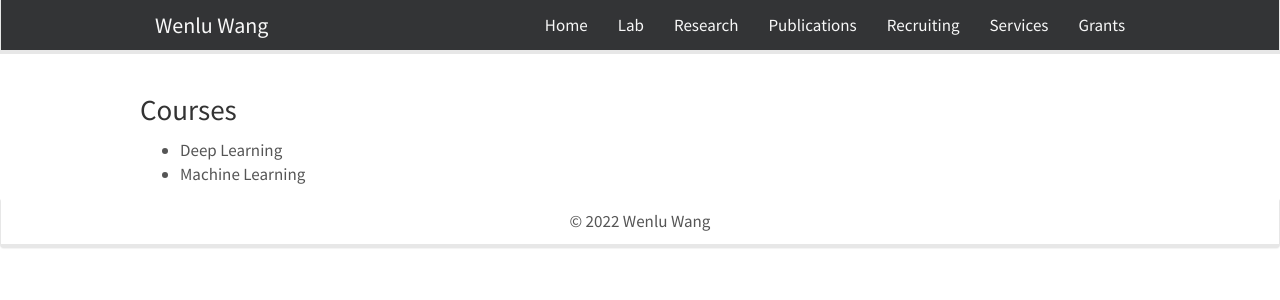
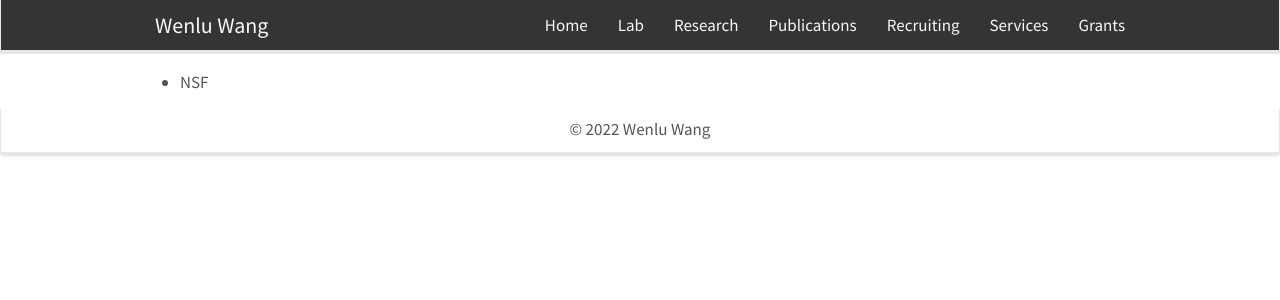
Before and after one commit to WENLU-W/WENLU-W.github.io, a Jekyll site: the page built from docs/_pages/grants.md, in a window 1280 px wide. Shown: the top 300 px of the page. Built offline with Jekyll 4.4.1, drawn with Linux system fonts in a browser that asks for light colours; nearby versions of some CDN libraries.

Commit message:
Update grants.md

```diff
--- a/docs/_pages/grants.md
+++ b/docs/_pages/grants.md
@@ -1,13 +1,10 @@
 ---
 title: "Wenlu Wang"
 layout: default
-excerpt: "Wenlu Wang - Teaching"
+excerpt: "Wenlu Wang - Grants"
 sitemap: false
-permalink: /teaching/
+permalink: /grants/
 ---
 
 
-### Courses
-
-- Deep Learning
-- Machine Learning
+- NSF
```
